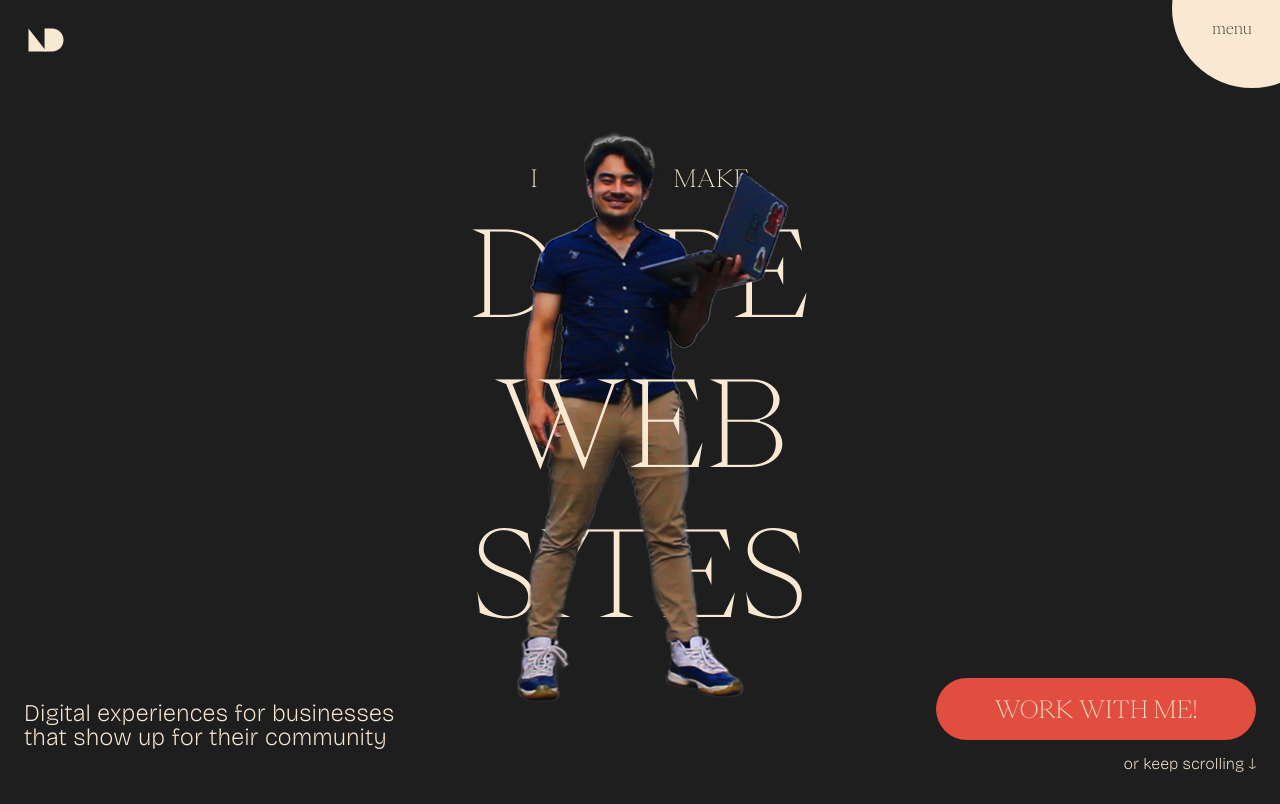
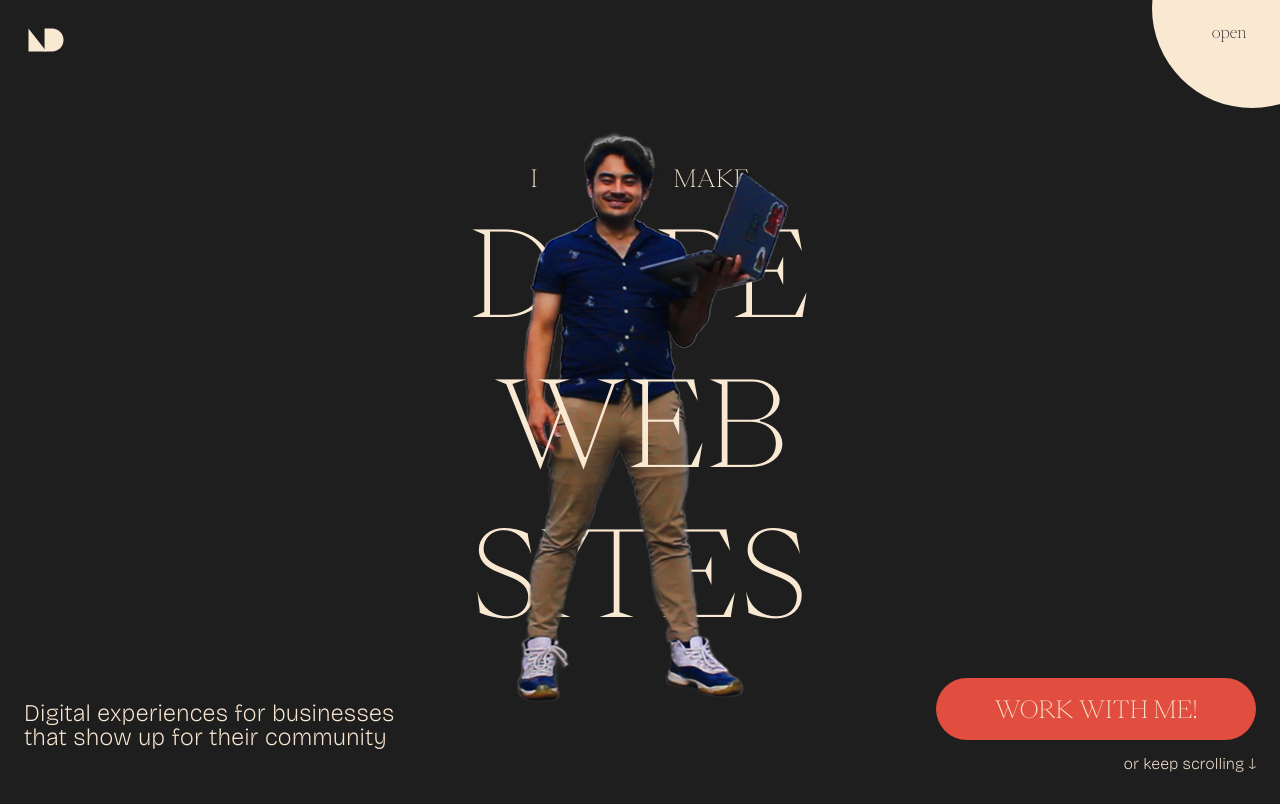
Before and after one commit to darcynoa/noahdarcy.dev, a Next.js app: page / in a window 1280 px wide. Built offline with nearby package versions, Linux system fonts and the light colour scheme; a web font is replaced by a local one.

Commit message:
open text reveal animation

```diff
--- a/components/Navigation.tsx
+++ b/components/Navigation.tsx
@@ -3,17 +3,54 @@ import Logo from "./Logo";
 import { useRef } from "react";
 import { useGSAP } from "@gsap/react";
 import gsap from "gsap";
+import { SplitText } from "gsap/SplitText";
+
+gsap.registerPlugin(SplitText);
 
 export default function Navigation() {
     const menuRef = useRef<HTMLDivElement>(null);
     const ellipseRef = useRef<HTMLDivElement>(null);
+    const menuTextRef = useRef<HTMLDivElement>(null);
+    const openTextRef = useRef<HTMLDivElement>(null);
 
     useGSAP(() => {
-        const anim = gsap.to(ellipseRef.current, {
+        const menuText = SplitText.create(menuTextRef.current, {
+            type: "chars",
+        });
+        const openText = SplitText.create(openTextRef.current, {
+            type: "chars",
+            wordsClass: "opacity-100",
+        });
+
+        const anim = gsap.timeline();
+        gsap.set(openText.chars, { opacity: 0 });
+        anim.to(ellipseRef.current, {
             scale: 1.25,
             duration: 0.3,
-            paused: true,
-        });
+            cursor: "pointer",
+        })
+            .to(
+                menuText.chars,
+                {
+                    opacity: 0,
+                    y: -10,
+                    duration: 0.3,
+                    ease: "power3.out",
+                    stagger: 0.1,
+                },
+                "<",
+            )
+            .to(
+                openText.chars,
+                {
+                    opacity: 1,
+                    y: -20,
+                    duration: 0.3,
+                    ease: "power3.out",
+                    stagger: 0.1,
+                },
+                "<",
+            );
 
         menuRef.current?.addEventListener("mouseenter", () => {
             anim.play();
@@ -22,16 +59,26 @@ export default function Navigation() {
         menuRef.current?.addEventListener("mouseleave", () => {
             anim.reverse();
         });
+
+        menuRef.current?.addEventListener("mousedown", () => {
+            console.log("Ellipse clicked");
+        });
     });
 
     return (
         <nav className="fixed top-0 left-0 z-1000 flex w-screen items-center justify-between px-[1.25rem] py-[1rem] lg:px-[1.75rem]">
             <Logo />
             <div ref={menuRef} className="relative">
-                <div className="font-main font-thin text-black lowercase">
+                <div
+                    ref={menuTextRef}
+                    className="font-main font-thin text-black lowercase"
+                >
                     menu
                 </div>
-                <div className="font-main font-thin text-black lowercase opacity-0">
+                <div
+                    ref={openTextRef}
+                    className="font-main font-thin text-black lowercase"
+                >
                     open
                 </div>
                 <div
```
